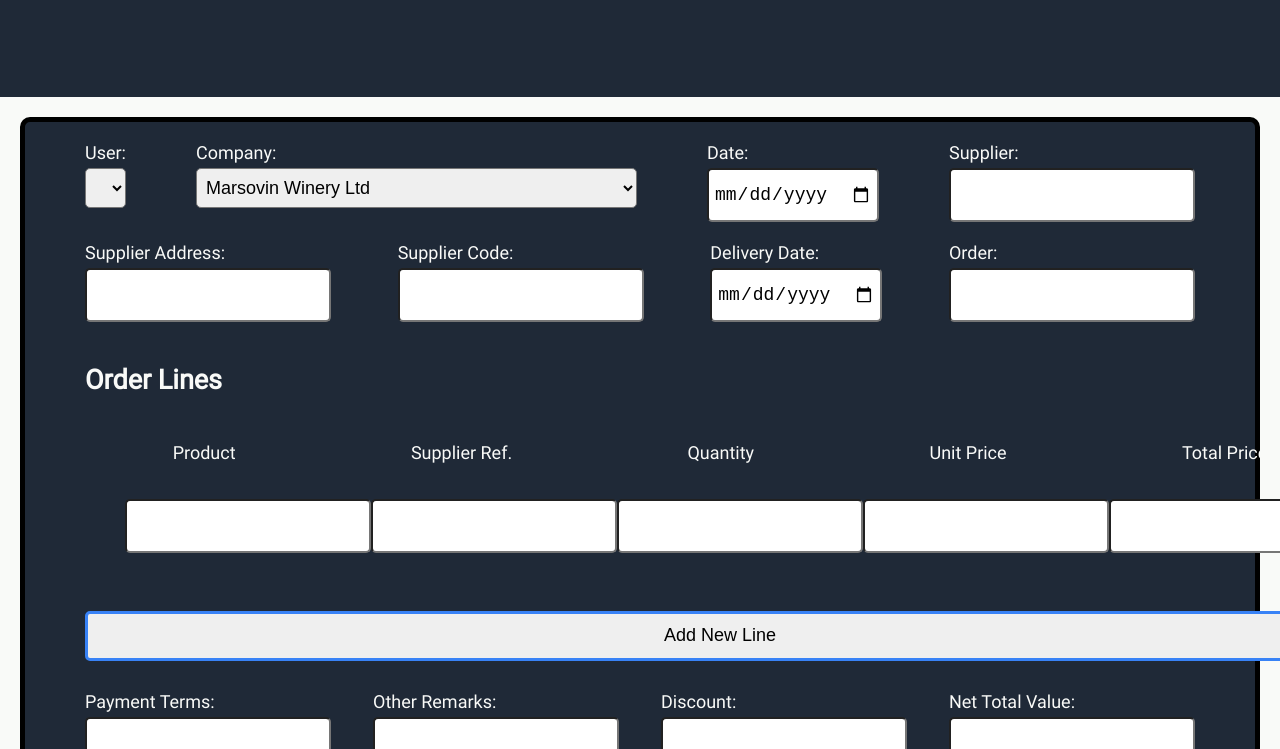
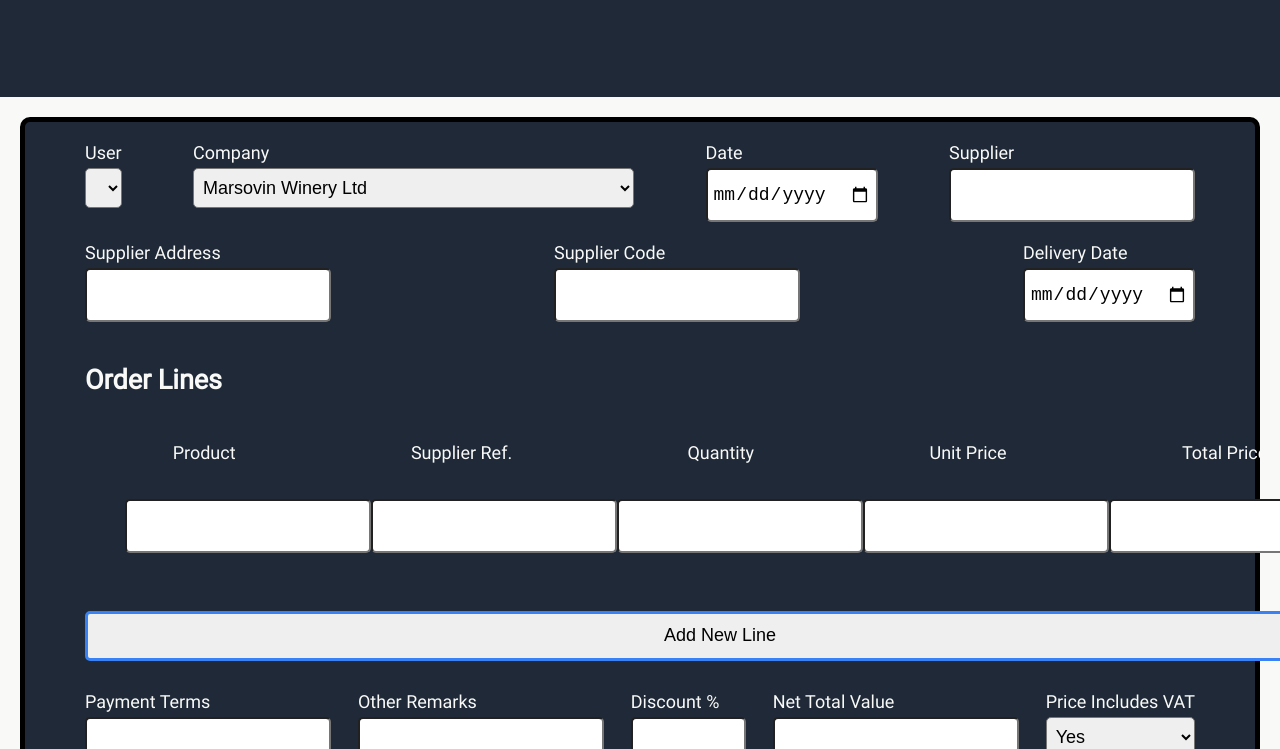
Before and after one commit to AlexeyDemyan/PO-generator-frontend, a website with bundled scripts: page index.html in a window 1280 px wide. Shown: the part 51-800 px from the top of the page. Built offline with nearby package versions, Linux system fonts and the light colour scheme; files whose address does not match are found by name.

Commit message:
removed order number, added auto calculation

```diff
--- a/index.html
+++ b/index.html
@@ -26,7 +26,6 @@
             <li><div class="modal-content--left-column">Supplier Address</div><div class="modal-content--right-column modal-supplier-address"></div></li>
             <li><div class="modal-content--left-column">Supplier Code</div><div class="modal-content--right-column modal-supplier-code"></div></li>
             <li><div class="modal-content--left-column">Delivery Date</div><div class="modal-content--right-column modal-delivery-date"></div></li>
-            <li><div class="modal-content--left-column">Order</div><div class="modal-content--right-column modal-order"></div></li>
             <li><div class="modal-content--left-column">Order Items</div><div class="modal-content--right-column modal-order-lines"></div></li>
             <li><div class="modal-content--left-column">Payment Terms</div><div class="modal-content--right-column modal-payment-terms"></div></li>
             <li><div class="modal-content--left-column">Other Remarks</div><div class="modal-content--right-column modal-other-remarks"></div></li>
@@ -62,12 +61,12 @@
 
                   <form action="/form" method="POST" class="po-send-form">
                     <div class="po-send-form--user">
-                      <label for="user">User:</label>
+                      <label for="user">User</label>
                       <select class="users-list" id="user" name="user">
                       </select>
                     </div>
                     <div class="po-send-form--company">
-                      <label for="company">Company:</label>
+                      <label for="company">Company</label>
                       <select id="company" name="company">
                         <option value="Marsovin Winery Ltd">Marsovin Winery Ltd</option>
                         <option value="CassarCamilleri Marketing, Sales & Distribution Ltd">CassarCamilleri Marketing, Sales & Distribution Ltd</option>
@@ -75,28 +74,24 @@
                       </select>
                     </div>
                     <div class="po-send-form--date">
-                      <label for="date">Date:</label>
+                      <label for="date">Date</label>
                       <input name="date" type="date">
                     </div>
                     <div class="po-send-form--supplier">
-                      <label for="supplier">Supplier:</label>
+                      <label for="supplier">Supplier</label>
                       <input name="supplier" type="text">
                     </div>
                     <div class="po-send-form--supplierAddress">
-                      <label for="supplierAddress">Supplier Address:</label>
+                      <label for="supplierAddress">Supplier Address</label>
                       <input name="supplierAddress" type="text">
                     </div>
                     <div class="po-send-form--supplierCode">
-                      <label for="supplierCode">Supplier Code:</label>
+                      <label for="supplierCode">Supplier Code</label>
                       <input name="supplierCode" type="text">
                     </div>
                     <div class="po-send-form--deliveryDate">
-                      <label for="deliveryDate">Delivery Date:</label>
+                      <label for="deliveryDate">Delivery Date</label>
                       <input name="deliveryDate" type="date">
-                    </div>
-                    <div class="po-send-form--order">
-                      <label for="order">Order:</label>
-                      <input name="order" type="text">
                     </div>
                     <div class="po-send-form--order-lines">
                       <label for="order_lines"><h2>Order Lines</h2></label>
@@ -112,23 +107,23 @@
                       <button class="add-new-line-button standard-button">Add New Line</button>
                     </div>
                     <div class="po-send-form--paymentTerms">
-                      <label for="paymentTerms">Payment Terms:</label>
+                      <label for="paymentTerms">Payment Terms</label>
                       <input name="paymentTerms" type="text">
                     </div>
                     <div class="po-send-form--otherRemarks">
-                      <label for="otherRemarks">Other Remarks:</label>
+                      <label for="otherRemarks">Other Remarks</label>
                       <input name="otherRemarks" type="text">
                     </div>
                     <div class="po-send-form--discount">
-                      <label for="discount">Discount:</label>
-                      <input name="discount" type="number">
+                      <label for="discount">Discount %</label>
+                      <input class="discount-input" name="discount" type="number" min="0" max="100" step=".01">
                     </div>
                     <div class="po-send-form--netTotalValue">
-                      <label for="netTotalValue">Net Total Value:</label>
-                      <input name="netTotalValue" type="number">
+                      <label for="netTotalValue">Net Total Value</label>
+                      <input class="netTotalValue-input" name="netTotalValue" type="number" step=".01" readonly>
                     </div>
                     <div class="po-send-form--priceIncludesVat">
-                      <label for="priceIncludesVat">Price Includes VAT:</label>
+                      <label for="priceIncludesVat">Price Includes VAT</label>
                       <select id="priceIncludesVat" name="priceIncludesVat">
                         <option value="Yes">Yes</option>
                         <option value="No">No</option>
--- a/js/main.js
+++ b/js/main.js
@@ -4,15 +4,19 @@ import { renderOrderLine } from "./order-line.js";
 import { createOrderLineDTO } from "./order-line-dto.js";
 import { renderUsers } from "./render-users.js";
 import { previewPrint } from "./preview-print.js";
+import { calculateTotalValue } from "./total-value.js";
 
 const bodyElement = document.querySelector("body");
 const poSendForm = bodyElement.querySelector(".po-send-form");
 const poEntriesListElement = bodyElement.querySelector(".po-entries-list");
+const formDiscountElement = poSendForm.querySelector('.discount-input');
 
 const addNewLineButton = bodyElement.querySelector(".add-new-line-button");
 
 const modalElement = bodyElement.querySelector(".modal");
-const modalOrderNumberElement = modalElement.querySelector('.modal-order-number');
+const modalOrderNumberElement = modalElement.querySelector(
+  ".modal-order-number"
+);
 const closeButton = modalElement.querySelector(".close");
 const modalPrintButton = modalElement.querySelector(".modal-print");
 
@@ -39,7 +43,7 @@ document.addEventListener("keydown", (evt) => {
 
 modalPrintButton.addEventListener("click", () => {
   const oderNumberFromDataset = modalOrderNumberElement.dataset.orderNumber;
-  previewPrint(oderNumberFromDataset)
+  previewPrint(oderNumberFromDataset);
 });
 
 poSendForm.addEventListener("submit", (evt) => {
@@ -99,4 +103,6 @@ getUsers(
   (error) => {
     console.log(`${error} - Unable to load users`);
   }
-)
+);
+
+formDiscountElement.addEventListener('input', calculateTotalValue);
--- a/js/modal.js
+++ b/js/modal.js
@@ -8,7 +8,6 @@ const modalSupplierElement = modalElement.querySelector(".modal-supplier");
 const modalSupplierAddressElement = modalElement.querySelector('.modal-supplier-address');
 const modalSupplierCodeElement = modalElement.querySelector('.modal-supplier-code');
 const modalDeliveryDateElement = modalElement.querySelector('.modal-delivery-date');
-const modalOrderElement = modalElement.querySelector('.modal-order');
 const modalOrderLinesElement = modalElement.querySelector('.modal-order-lines');
 const modalPaymentTermsElement = modalElement.querySelector('.modal-payment-terms');
 const modalOtherRemarksElement = modalElement.querySelector('.modal-other-remarks');
@@ -36,7 +35,6 @@ export const renderModal = (poEntry) => {
   modalSupplierAddressElement.innerText = poEntry.supplierAddress;
   modalSupplierCodeElement.innerText = poEntry.supplierCode;
   modalDeliveryDateElement.innerText = `${poEntry.date ? new Date(poEntry.deliveryDate).toLocaleDateString() : ""}`;
-  modalOrderElement.innerText = poEntry.order;
   modalOrderLinesElement.innerText = createOrderItemsTruncatedPreview(poEntry.orderLines);
   modalPaymentTermsElement.innerText = poEntry.paymentTerms;
   modalOtherRemarksElement.innerText = poEntry.otherRemarks;
--- a/js/order-line.js
+++ b/js/order-line.js
@@ -1,3 +1,5 @@
+import { calculateTotalValue } from "./total-value.js";
+
 const bodyElement = document.querySelector("body");
 const formElement = bodyElement.querySelector(".po-send-form");
 const orderLinesList = formElement.querySelector(".order_lines");
@@ -14,10 +16,11 @@ export const renderOrderLine = (
   <input class="order-line--product" type="text">
   <input class="order-line--supplier-ref" type="text">
   <input class="order-line--quantity" type="text">
-  <input class="order-line--unit-price" type="text">
-  <input class="order-line--total-price" type="text">`;
+  <input class="order-line--unit-price" type="number" step=".01">
+  <input class="order-line--total-price" type="number" step=".01">`;
 
     orderLinesList.appendChild(orderLineItem);
+    orderLineItem.querySelector('.order-line--total-price').addEventListener('input', calculateTotalValue)
   }
   else {console.log('cannot create more order lines')}
 };
--- /dev/null
+++ b/js/total-value.js
@@ -0,0 +1,14 @@
+const bodyElement = document.querySelector("body");
+const poSendForm = bodyElement.querySelector(".po-send-form");
+const formDiscountElement = poSendForm.querySelector('.discount-input');
+
+
+const netTotalValueInputElement = poSendForm.querySelector('.netTotalValue-input');
+
+export const calculateTotalValue = () => {
+  const totalPriceElements = poSendForm.querySelectorAll('.order-line--total-price');
+  let totalSum = 0;
+  totalPriceElements.forEach((elt) => {totalSum += Number(elt.value)});
+  let totalDiscount = totalSum * Number(formDiscountElement.value) / 100;
+  netTotalValueInputElement.value = (totalSum - totalDiscount).toFixed(2);
+}
```
Also changed, not shown: bundle.html (+13 -14 lines).
